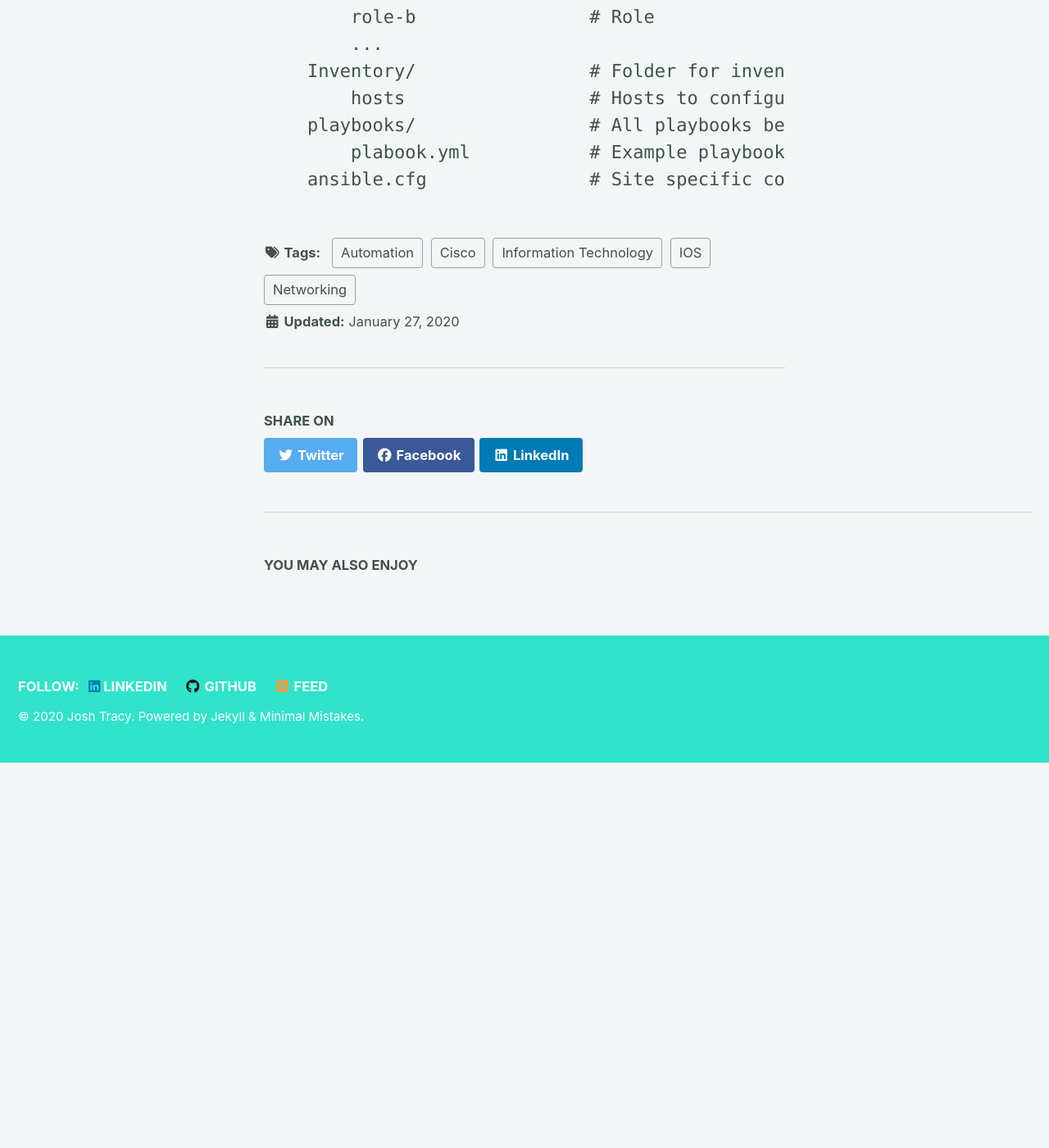
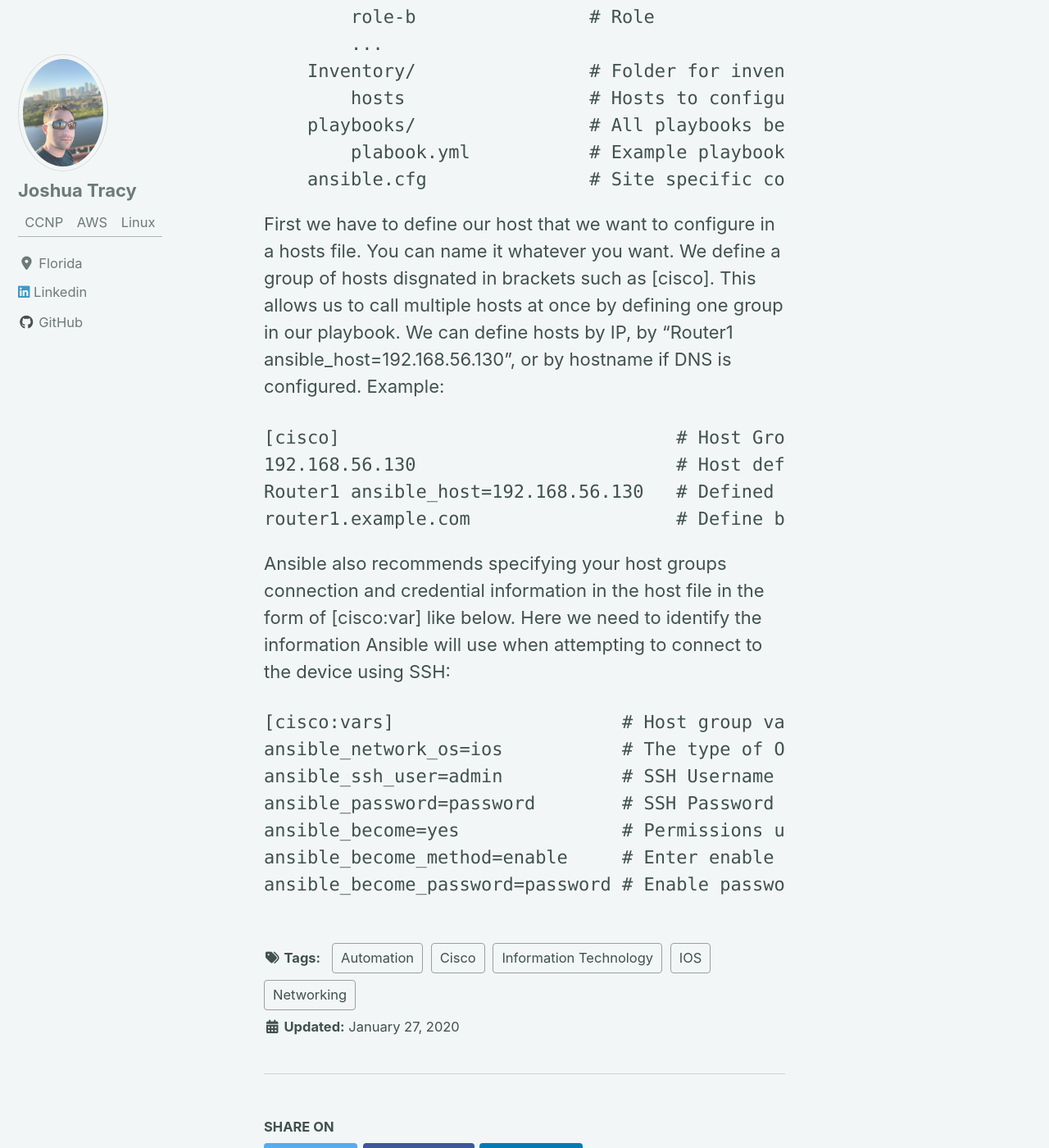
Before and after one commit to Josh-Tracy/Josh-Tracy.github.io, a Jekyll site: the page built from _posts/2020-01-27-Ansible_Cisco.md, in a window 1280 px wide and 1400 px high, scrolled down 1228 px. Shown: the whole window at 82% size. Built offline with Jekyll 4.4.1, drawn with Linux system fonts in a browser that asks for light colours; cached includes are drawn as plain includes; nearby versions of some CDN libraries; before the commit the page ends 2158 px from its top, so only the background shows below that; some of the changed text lies outside the part shown.

Commit message:
updated post

```diff
--- a/_posts/2020-01-27-Ansible_Cisco.md
+++ b/_posts/2020-01-27-Ansible_Cisco.md
@@ -43,3 +43,24 @@ ansible_project/              # Top level ansible folder
         plabook.yml           # Example playbook
     ansible.cfg               # Site specific config
 </pre>
+
+First we have to define our host that we want to configure in a hosts file. You can name it whatever you want. We define a group of hosts disgnated in brackets such as [cisco]. This allows us to call multiple hosts at once by defining one group in our playbook. We can define hosts by IP, by "Router1 ansible_host=192.168.56.130", or by hostname if DNS is configured. Example:
+
+<pre>
+[cisco]                               # Host Group
+192.168.56.130                        # Host defined by IP
+Router1 ansible_host=192.168.56.130   # Defined by naming convention
+router1.example.com                   # Define by hostname
+</pre>
+
+Ansible also recommends specifying your host groups connection and credential information in the host file in the form of [cisco:var] like below. Here we need to identify the information Ansible will use when attempting to connect to the device using SSH:
+
+<pre>
+[cisco:vars]                     # Host group variables
+ansible_network_os=ios           # The type of Operating System
+ansible_ssh_user=admin           # SSH Username
+ansible_password=password        # SSH Password
+ansible_become=yes               # Permissions upgrade 'yes' or 'no'
+ansible_become_method=enable     # Enter enable mode
+ansible_become_password=password # Enable password
+</pre>
```
